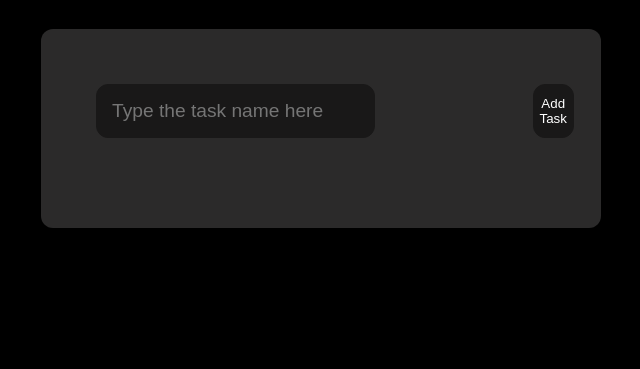
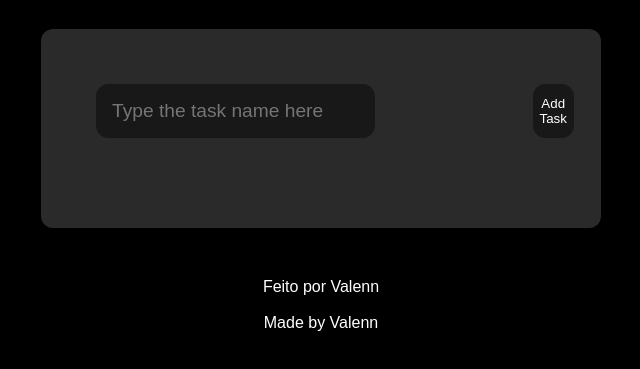
Before and after one commit to valencprado/to-do-list-js, a plain HTML site: page index.html in a window 1280 px wide. Shown: the part 79-448 px from the top of the page, without its empty margins (319-959 px from the left). Drawn offline with Linux system fonts and the light colour scheme.

Commit message:
add footer

```diff
--- a/index.html
+++ b/index.html
@@ -25,6 +25,10 @@
 
         </ul>
     </div>
+    <footer>
+        Feito por Valenn
+        <br /> <br /> Made by Valenn
+    </footer>
     <script src='./js/tasks.js' type='text/javascript'></script>
 </body>
 
```
